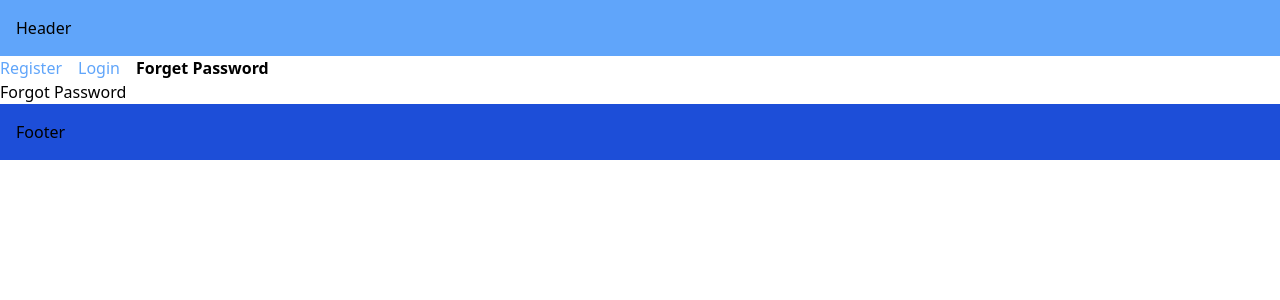
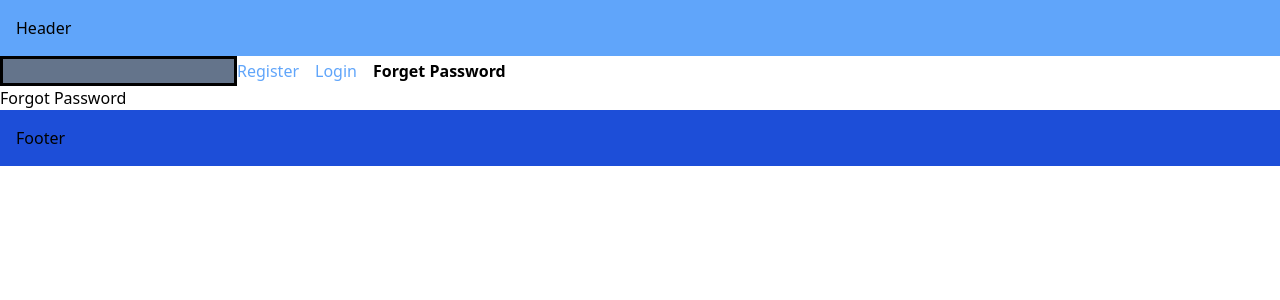
Before and after one commit to IT-S-ACE/Next-JS, a Next.js app: page /forgot-password in a window 1280 px wide. Shown: the top 300 px of the page. Built offline with nearby package versions, Linux system fonts and the light colour scheme.

Commit message:
- Templates the (layout.tsx) file changed to (templates.tsx)

```diff
--- a/src/app/(auth)/layout.tsx
+++ b/src/app/(auth)/template.tsx
@@ -3,6 +3,7 @@ import { Metadata } from "next";
 import Link from "next/link";
 import { usePathname } from "next/navigation";
 import './style.css'
+import { useState } from "react";
 
 const navLinks = [
     {name : 'Register', href : '/register'},
@@ -17,10 +18,12 @@ type Tchildren ={
 export default function AuthLayout({
     children
 } : Tchildren) {
+
+    const [input , setInput] = useState()
     const pathname = usePathname()
-    console.log(children)
     return (
         <div>
+            <input type="text" value={input} onChange={e => e.target.value} className="bg-slate-500 border-black border-[3px]"/>
             {navLinks.map((link) => {
 
                 const isActive = pathname.startsWith(link.href)
```
